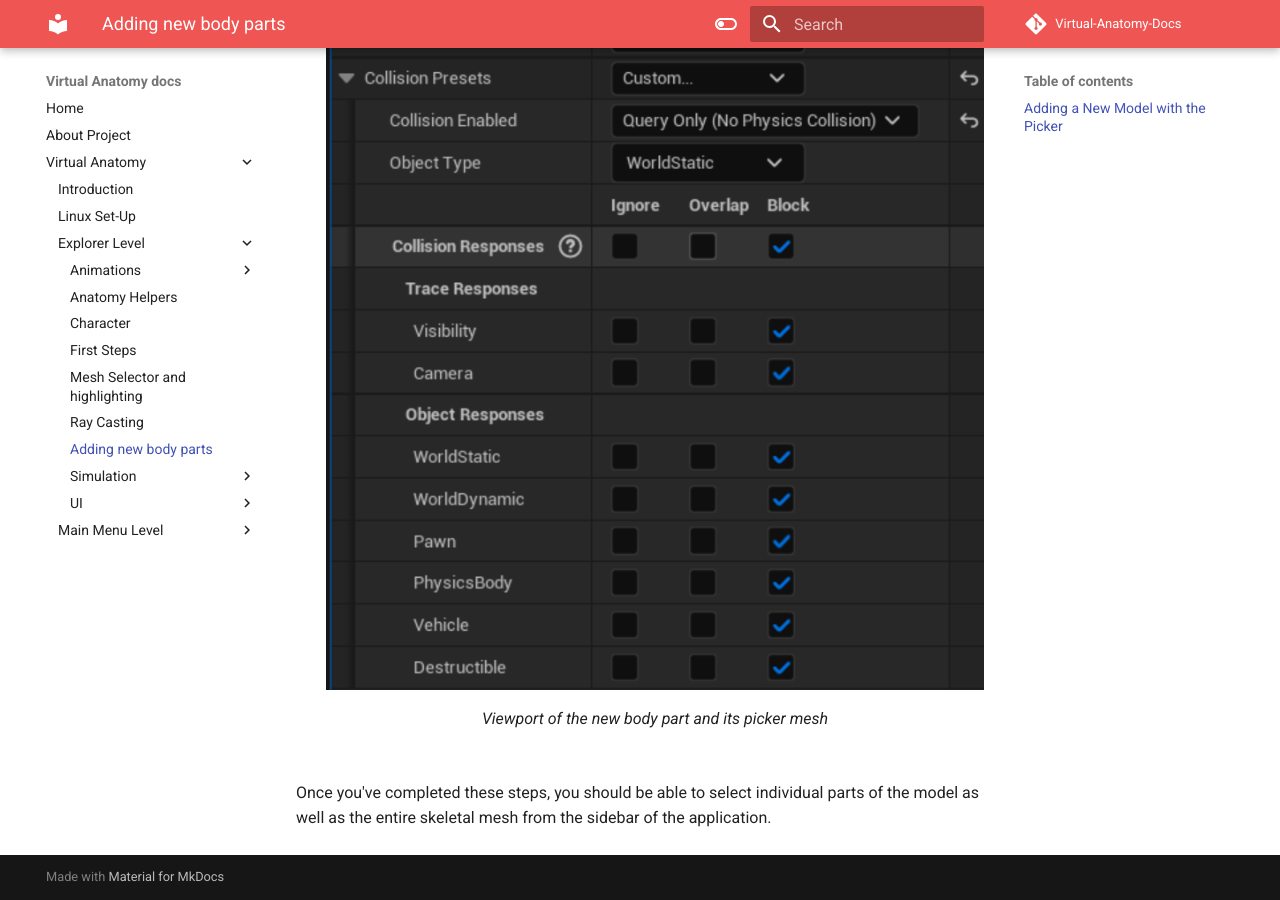
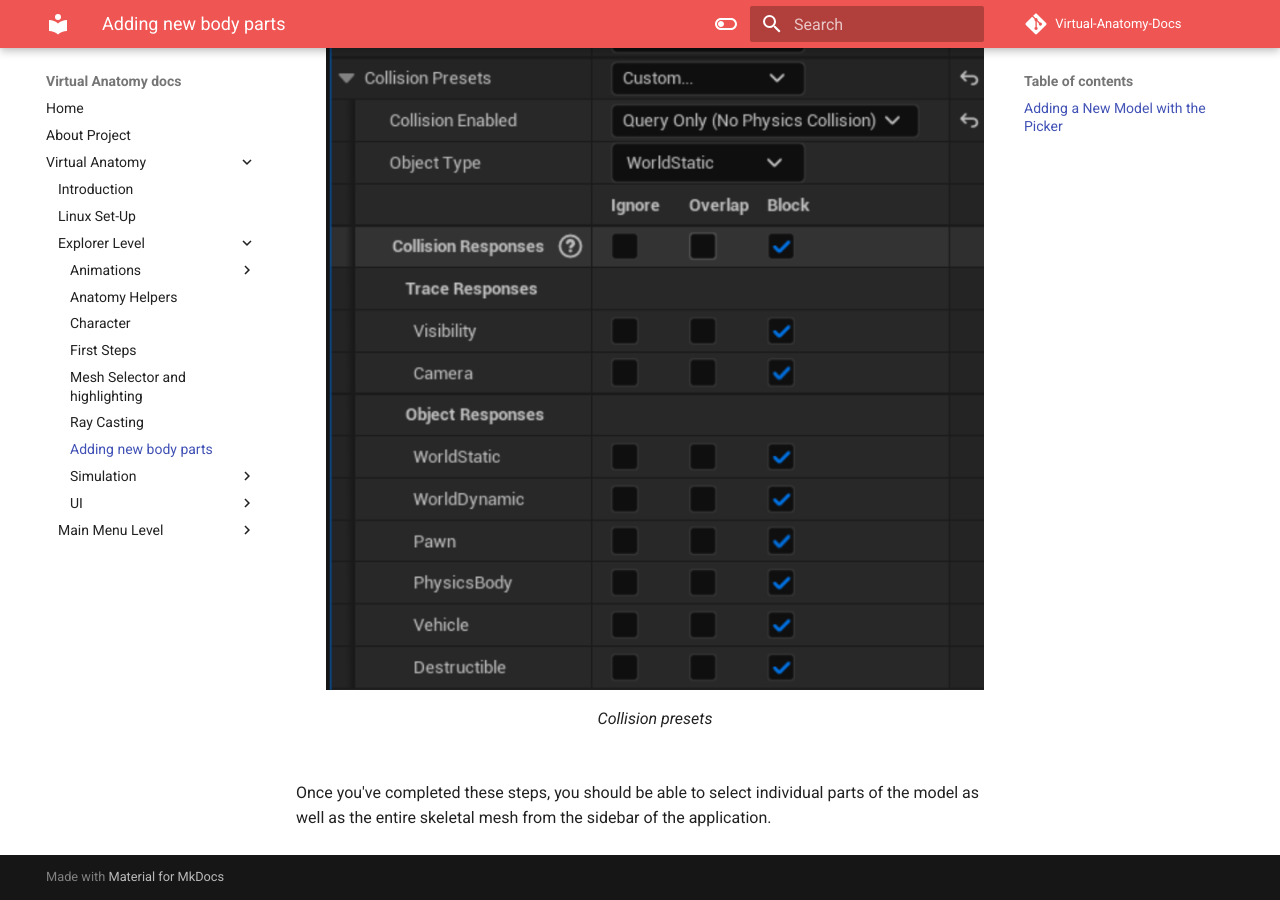
Before and after one commit to jrcz-data-science-lab/VirtualAnatomy-Documentation, an MkDocs documentation site: the page built from docs/VirtualAnatomy/ExplorerLevel/AddingNewBodyParts.md, in a window 1280 px wide and 900 px high, scrolled down 2225 px. Built offline with MkDocs 1.6.1 and Material for MkDocs 9.7.7, drawn with Linux system fonts in a browser that asks for light colours; comment, search, counter and statistics services are not loaded.

```diff
--- a/docs/VirtualAnatomy/ExplorerLevel/AddingNewBodyParts.md
+++ b/docs/VirtualAnatomy/ExplorerLevel/AddingNewBodyParts.md
@@ -50,7 +50,7 @@
     Your configuration should look like this:
 
     <figure markdown="span">
-      ![bones and picker mesh](https://jrcz-data-science-lab.github.io/VirtualAnatomy-Documentation/images/adding-new-meshes-part-3.png) <figcaption>Viewport of the new body part and its picker mesh</figcaption>
+      ![bones and picker mesh](https://jrcz-data-science-lab.github.io/VirtualAnatomy-Documentation/images/adding-new-meshes-part-3.png) <figcaption>Collision presets</figcaption>
     </figure>
 
 Once you've completed these steps, you should be able to select individual parts of the model as well as the entire skeletal mesh from the sidebar of the application.
```
Also changed, not shown: docs/VirtualAnatomy/ExplorerLevel/UI/TreeView/HowTreeViewIsDone.md (added, +1 -0 lines), 1 other file.
